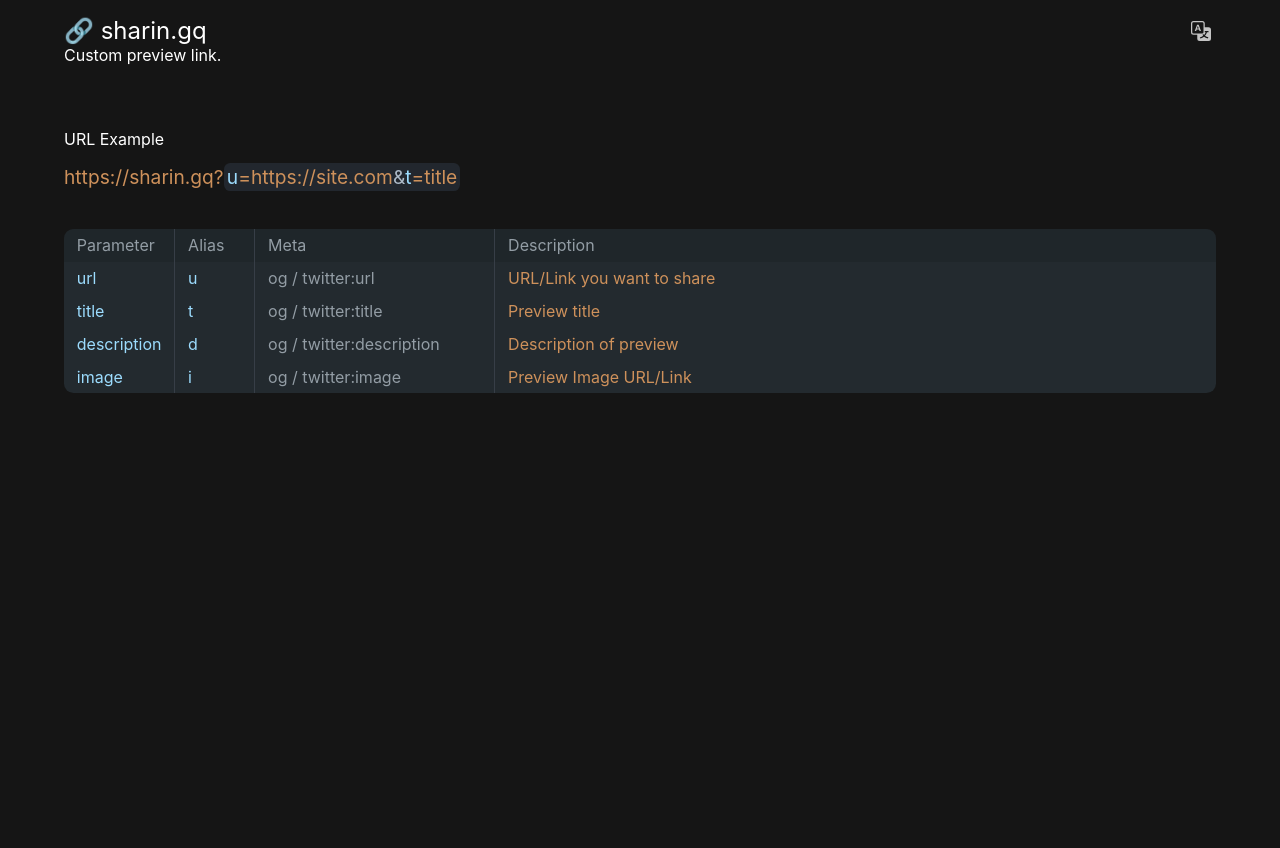
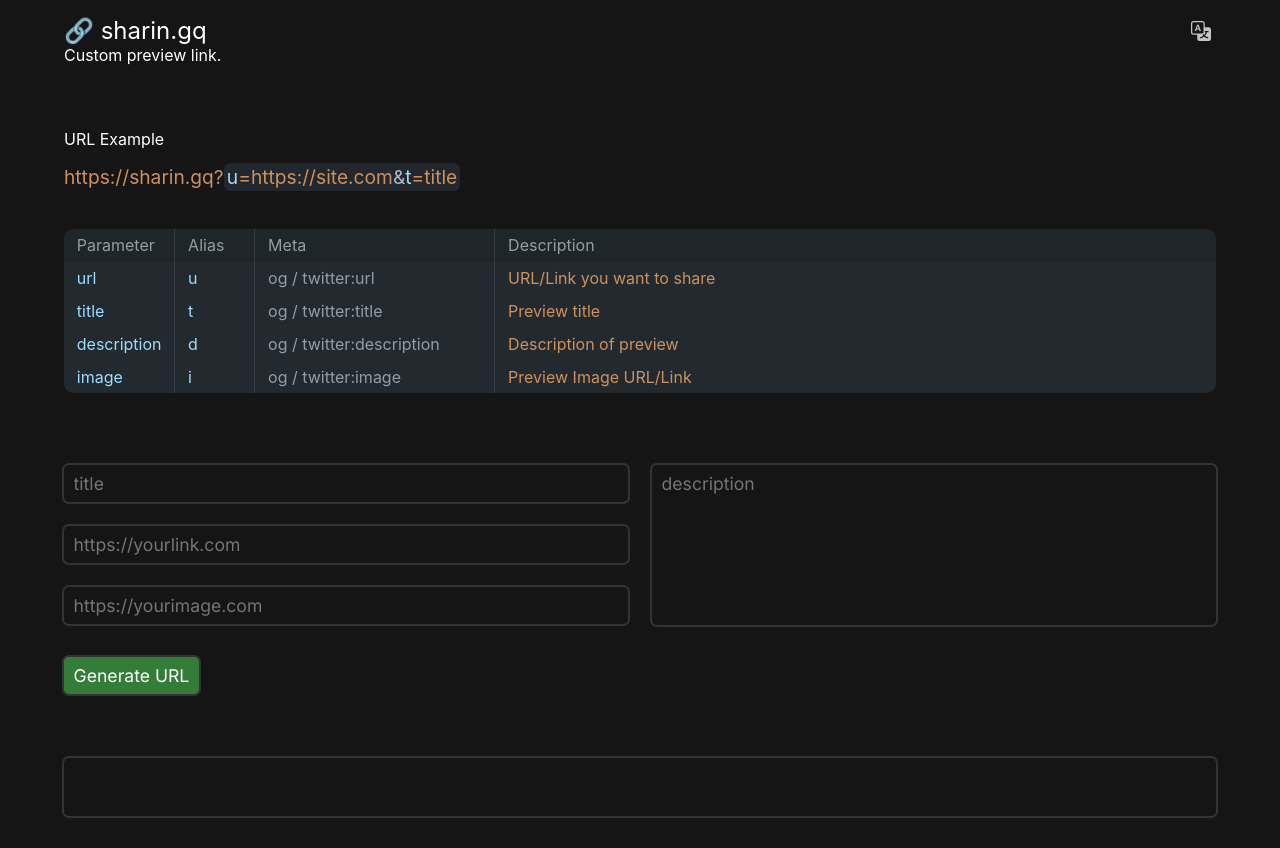
Before and after one commit to andremalveira/sharin.gq, a PHP site: page /index.html in a window 1280 px wide. Before the commit the page ends 393 px from the top, so only its background shows below. Run offline with PHP 8.4, Linux system fonts and the light colour scheme; some libraries are stand-ins or nearby versions.

Commit message:
update index.html style

```diff
--- a/index.html
+++ b/index.html
@@ -29,6 +29,23 @@
         <label data-text="text_url_example"></label>
         <div id="url-example">https://sharin.gq?<bg><b9cdcfe id="title_params_u">u</b9cdcfe>=https://site.com<span id="title_params_e">&</span><b9cdcfe id="title_params_t">t</b9cdcfe>=title</bg></div>
         <div id="params-table"></div>
+
+        <form action="" class="generateurl">
+          <div class="row">
+            <div class="col">
+              <input data-name="title" type="text" placeholder="title">
+              <input data-name="url" type="text" placeholder="https://yourlink.com">
+              <input data-name="image" type="text" placeholder="https://yourimage.com">
+            </div>
+            <div class="col">
+              <textarea data-name="description" placeholder="description"></textarea>
+            </div>
+          </div>
+          <div class="row">
+            <button id="generateButton" type="button">Generate URL</button>
+          </div>
+        </form>
+        <textarea data-name="generated-url"></textarea>
       </main>
     </div>
   </section>
@@ -40,5 +57,6 @@
   <script src="src/js/lib/bootstrap.icons.js"></script>
   <script src="src/js/lib/astronaut.table.js"></script>
   <script src="src/js/script.js"></script>
+  <script src="src/js/generate.url.js"></script>
 </body>
 </html>
--- a/src/css/style.css
+++ b/src/css/style.css
@@ -1,5 +1,3 @@
-
-
 body {
   background: var(--bg-second);
   color: var(--font-primary);
@@ -8,43 +6,67 @@ body {
 
 #home header {
   margin: 1rem 0 2rem 0;
+  display: -webkit-box;
+  display: -ms-flexbox;
   display: flex;
-  justify-content: space-between;
+  -webkit-box-pack: justify;
+      -ms-flex-pack: justify;
+          justify-content: space-between;
 }
+
 #home header #IconTranslate {
   padding: 0.3rem;
   color: var(--font-second);
+  -webkit-transition: ease 0.2s;
   transition: ease 0.2s;
   border-radius: 0.4rem;
+  display: -webkit-box;
+  display: -ms-flexbox;
   display: flex;
 }
+
 #home header #IconTranslate:hover {
   background: #4184e426;
   color: var(--link-primary);
 }
+
 #home header #translate-options {
-  display:flex;
-  flex-direction:column;
-  font-size:1rem;
+  display: -webkit-box;
+  display: -ms-flexbox;
+  display: flex;
+  -webkit-box-orient: vertical;
+  -webkit-box-direction: normal;
+      -ms-flex-direction: column;
+          flex-direction: column;
+  font-size: 1rem;
+  -webkit-transition: ease 0.2s;
   transition: ease 0.2s;
 }
+
 #home header #translate-options span {
-  padding:0.4rem 1rem;
+  padding: 0.4rem 1rem;
   border-radius: 0.2rem;
 }
+
 #home header #translate-options span:hover {
   background: #4184e426;
-
 }
 
+#home .container {
+  display: -ms-grid;
+  display: grid;
+  -ms-grid-rows: auto 1fr;
+      grid-template-rows: auto 1fr;
+}
 
-#home .container {
-  display: grid;
-  grid-template-rows: auto 1fr;
-}
 #home main {
+  display: -webkit-box;
+  display: -ms-flexbox;
   display: flex;
-  flex-direction: column;
+  -webkit-box-orient: vertical;
+  -webkit-box-direction: normal;
+      -ms-flex-direction: column;
+          flex-direction: column;
   gap: 1rem;
   padding: 2rem 0;
 }
@@ -54,12 +76,13 @@ div#url-example {
   font-size: 1.2rem;
   margin: 0 0 1rem 0;
 }
+
 div#url-example span {
   color: #adbac7;
 }
 
 b9cdcfe {
-  color: #9cdcfe
+  color: #9cdcfe;
 }
 
 bg {
@@ -68,20 +91,94 @@ bg {
   padding: 0.1rem 0.2rem;
 }
 
+form.generateurl {
+  padding: 2rem 0;
+}
 
+form.generateurl input {
+  width: 100%;
+  height: -webkit-max-content;
+  height: -moz-max-content;
+  height: max-content;
+}
 
+form.generateurl input.required {
+  -webkit-box-shadow: 0px 0px 0px 2px var(--btn-third-border);
+          box-shadow: 0px 0px 0px 2px var(--btn-third-border);
+}
+
+form.generateurl textarea {
+  width: 100%;
+  height: 10rem;
+}
+
+form.generateurl .row {
+  display: -webkit-box;
+  display: -ms-flexbox;
+  display: flex;
+  gap: 1.5rem;
+  padding: 1rem 0;
+}
+
+form.generateurl .col {
+  -webkit-box-flex: 1;
+      -ms-flex: 1;
+          flex: 1;
+  display: -webkit-box;
+  display: -ms-flexbox;
+  display: flex;
+  -webkit-box-orient: vertical;
+  -webkit-box-direction: normal;
+      -ms-flex-direction: column;
+          flex-direction: column;
+  gap: 1.5rem;
+}
+
+form.generateurl button[type="button"] {
+  -webkit-transition: ease 0.2s;
+  transition: ease 0.2s;
+  background: var(--btn-second);
+  -webkit-box-shadow: 0px 0px 0px 2px var(--border);
+          box-shadow: 0px 0px 0px 2px var(--border);
+  color: #fff;
+}
+
+form.generateurl button[type="button"]:hover {
+  background-color: var(--btn-second-hover);
+  -webkit-box-shadow: 0px 0px 0px 2px var(--btn-second-border-hover);
+          box-shadow: 0px 0px 0px 2px var(--btn-second-border-hover);
+}
+
+form.generateurl button[type="button"]:active {
+  -webkit-transform: scale(0.95);
+          transform: scale(0.95);
+}
+
+@media (max-width: 420px) {
+  form.generateurl .row {
+    -webkit-box-orient: vertical;
+    -webkit-box-direction: normal;
+        -ms-flex-direction: column;
+            flex-direction: column;
+  }
+}
 
 /*RESPONSIVE*/
-
 @media (max-width: 420px) {
-  #params-table  {
+  div#url-example {
+    font-size: 1rem;
+  }
+  #params-table {
     width: calc(100vw - 4rem);
   }
   #params-table .ast-table {
     overflow: overlay;
   }
   #params-table .ast-table table {
+    width: -webkit-max-content;
+    width: -moz-max-content;
     width: max-content;
     padding: 0 0 1rem 0;
   }
 }
+/*# sourceMappingURL=style.css.map */
--- /dev/null
+++ b/src/css/style.scss
@@ -0,0 +1,138 @@
+
+
+body {
+  background: var(--bg-second);
+  color: var(--font-primary);
+  font-family: -apple-system, BlinkMacSystemFont, 'Segoe UI', Roboto, Oxygen, Ubuntu, Cantarell, 'Open Sans', 'Helvetica Neue', sans-serif;
+}
+
+#home header {
+  margin: 1rem 0 2rem 0;
+  display: flex;
+  justify-content: space-between;
+}
+#home header #IconTranslate {
+  padding: 0.3rem;
+  color: var(--font-second);
+  transition: ease 0.2s;
+  border-radius: 0.4rem;
+  display: flex;
+}
+#home header #IconTranslate:hover {
+  background: #4184e426;
+  color: var(--link-primary);
+}
+#home header #translate-options {
+  display:flex;
+  flex-direction:column;
+  font-size:1rem;
+  transition: ease 0.2s;
+}
+#home header #translate-options span {
+  padding:0.4rem 1rem;
+  border-radius: 0.2rem;
+}
+#home header #translate-options span:hover {
+  background: #4184e426;
+
+}
+
+
+#home .container {
+  display: grid;
+  grid-template-rows: auto 1fr;
+}
+#home main {
+  display: flex;
+  flex-direction: column;
+  gap: 1rem;
+  padding: 2rem 0;
+}
+
+div#url-example {
+  color: #ce915b;
+  font-size: 1.2rem;
+  margin: 0 0 1rem 0;
+}
+div#url-example span {
+  color: #adbac7;
+}
+
+b9cdcfe {
+  color: #9cdcfe
+}
+
+bg {
+  background-color: var(--bg-4);
+  border-radius: 0.4rem;
+  padding: 0.1rem 0.2rem;
+}
+
+
+form.generateurl {
+  padding: 2rem 0;
+  & input {
+    width: 100%;
+    height: max-content;
+
+    &.required {
+      box-shadow: 0px 0px 0px 2px var(--btn-third-border);
+    }
+  }
+  & textarea {
+    width: 100%;
+    height: 10rem;
+  }
+  & .row {
+    display: flex;
+    gap: 1.5rem;
+    padding: 1rem 0;
+  }
+  & .col {
+    flex: 1;
+    display: flex;
+    flex-direction: column;
+    gap: 1.5rem;
+  }
+
+  & button[type="button"]{
+    transition: ease 0.2s;
+    background: var(--btn-second);
+    box-shadow: 0px 0px 0px 2px var(--border);
+    color: #fff;
+    &:hover {
+      background-color: var(--btn-second-hover);
+      box-shadow: 0px 0px 0px 2px var(--btn-second-border-hover);
+    }
+    &:active {
+      transform: scale(0.95);
+    }
+  }
+
+
+
+  @media (max-width: 420px) {
+    & .row {
+      flex-direction: column;
+    }
+  }
+}
+
+
+/*RESPONSIVE*/
+
+@media (max-width: 420px) {
+  div#url-example {
+    font-size: 1rem;
+  }
+  #params-table  {
+    width: calc(100vw - 4rem);
+  }
+  #params-table .ast-table {
+    overflow: overlay;
+  }
+  #params-table .ast-table table {
+    width: max-content;
+    padding: 0 0 1rem 0;
+  }
+}
--- /dev/null
+++ b/src/js/generate.url.js
@@ -0,0 +1,30 @@
+const get = (name) => document.querySelector(`[data-name='${name}']`)
+
+const generated_url = get('generated-url')
+
+generateButton.addEventListener('click', () => {
+  let params = {
+    u: get('url').value,
+    t: get('title').value,
+    d: get('description').value,
+    i: get('image').value
+  }
+
+  if(params.u) {
+    var queryString = Object.keys(params).map((key) => {
+      return params[key] && encodeURIComponent(key) + '=' + encodeURIComponent(params[key])
+    }).join('&');
+
+
+    generated_url.innerHTML = `https://sharin.gq?${queryString}`
+  } else {
+    get('url').classList.add('required')
+    get('url').addEventListener('input')
+  }
+
+})
+
+
+function removeRequired(){
+
+}
```
Also changed, not shown: src/css/global.css (+1 -126 lines), 1 other file.
